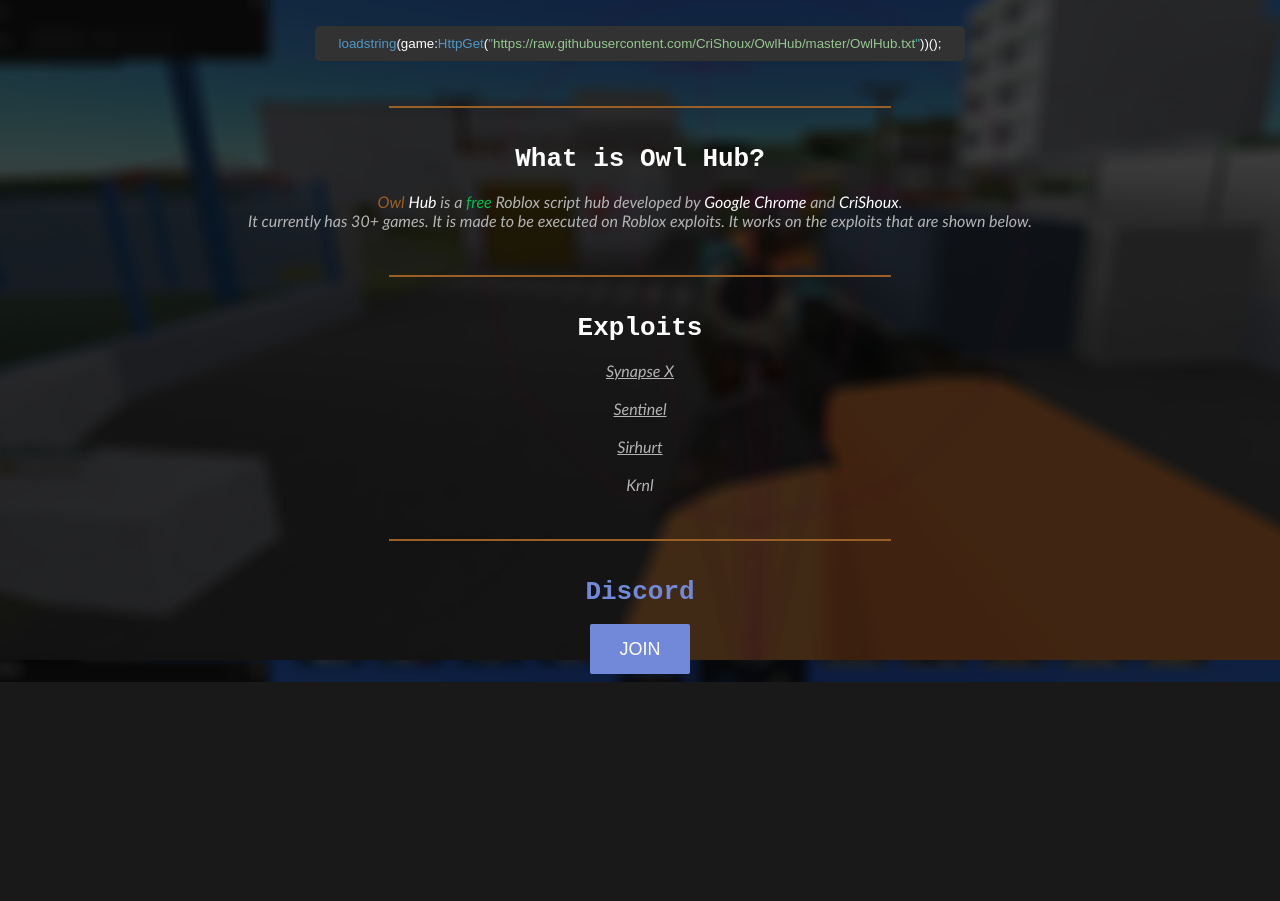
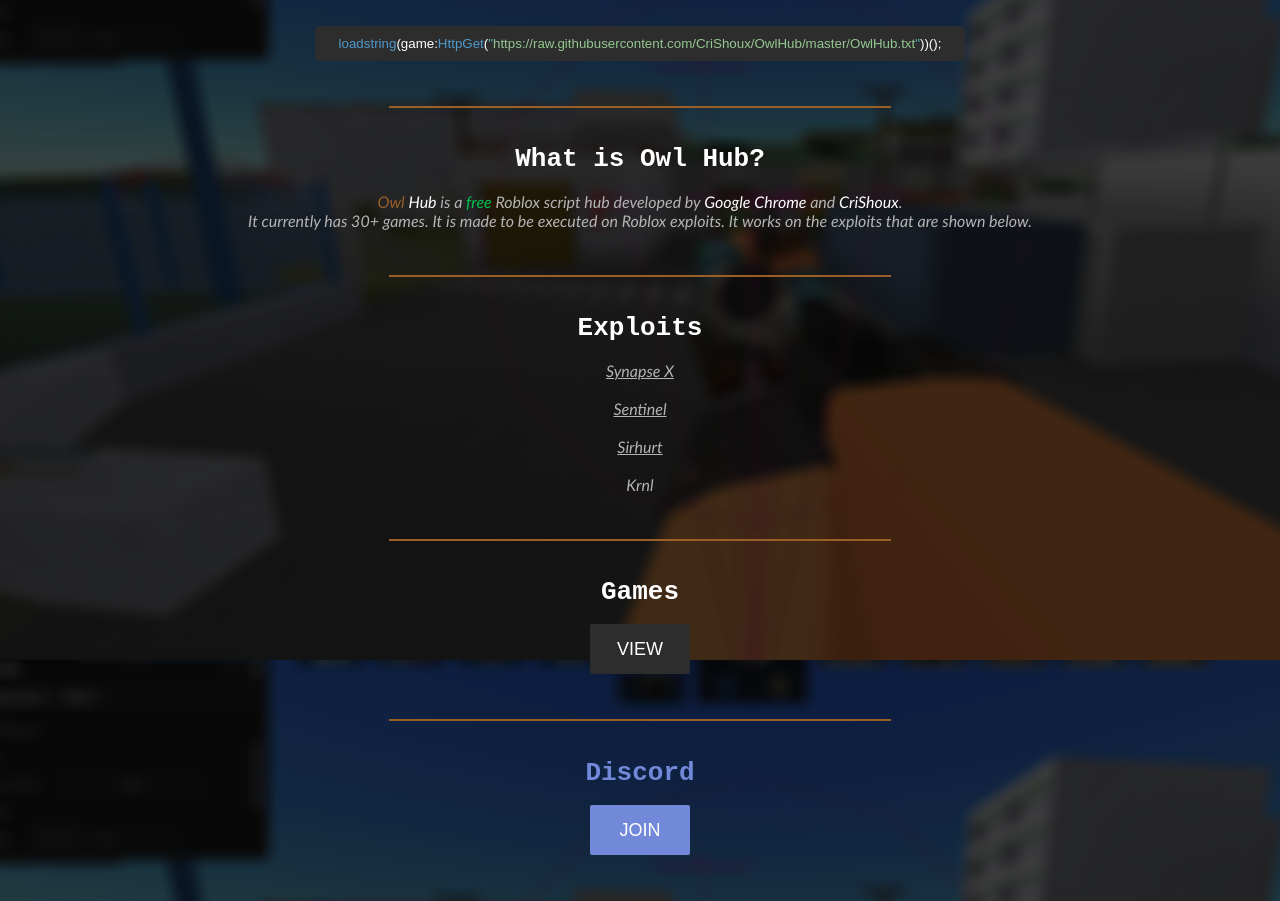
Before and after one commit to dxo4/OwlHub, a plain HTML site: page index.html in a window 1280 px wide. Shown: the part 140-1041 px from the top of the page. Before the commit the page ends 822 px from the top, so only its background shows below. Drawn offline with Linux system fonts and the light colour scheme.

Commit message:
Update index.html

```diff
--- a/index.html
+++ b/index.html
@@ -25,7 +25,7 @@
                 background-image: url(Background.png);
 				background-attachment: fixed;
 				background-size: cover;
-				background-repeat: "no-repeat;";
+				background-repeat: no-repeat;
 			}
 
             #owlImage {
@@ -35,7 +35,7 @@
 
             #scriptBtn {
                 color: rgb(255, 255, 255);
-                background-color: rgb(50, 50, 50);
+                background-color: rgb(45, 45, 45);
                 margin-top: 45px;
                 border: 0px;
                 border-radius: 5px;
@@ -54,6 +54,17 @@
                 display: none;
                 width: 150px;
                 height: 35px;
+            }
+
+            #gamesBtn {
+                background-color: rgb(45, 45, 45);
+                color: rgb(255, 255, 255);
+                font-size: large;
+                border: 0px;
+                border-radius: 2px;
+                cursor: pointer;
+                width: 100px;
+                height: 50px;
             }
 
             #discordBtn {
@@ -96,13 +107,21 @@
             <i style="color: rgb(180, 180, 180);"><a href="https://x.synapse.to/" target = "_blank" style="color: rgb(180, 180, 180);">Synapse X</a><br><br><a href="https://elymltd.selly.store/product/a6576d71/" target = "_blank" style="color: rgb(180, 180, 180);">Sentinel</a><br><br><a href="https://www.asshurthosting.pw/" target = "_blank" style="color: rgb(180, 180, 180);">Sirhurt</a><br><br>Krnl</i>
             <div id="detailLine"></div>
             <br>
+            <h1 style="font-family: monospace;">Games</h1>
+            <button id="gamesBtn">VIEW</button>
+            <div id="detailLine"></div>
+            <br>
             <h1 style="font-family: monospace; color: rgb(114, 137, 218);">Discord</h1>
             <button id="discordBtn">JOIN</button>
+            <br>
+            <br>
+            <br>
         </center>
 
         <script type="text/javascript">
             const scriptBtn = document.getElementById("scriptBtn");
             const copyPopup = document.getElementById("copyPopup");
+            const gamesBtn = document.getElementById("gamesBtn");
             const discordBtn = document.getElementById("discordBtn");
 
             scriptBtn.addEventListener("click", () => {
@@ -116,6 +135,10 @@
                 setTimeout(() => {copyPopup.style.display = "none";}, 1000);
             });
 
+            gamesBtn.addEventListener("click", () => {
+                window.open("https://crishoux.github.io/OwlHub/games");
+            });
+
             discordBtn.addEventListener("click", () => {
                 window.open("https://discord.gg/FJmaX4X");
             });
```
